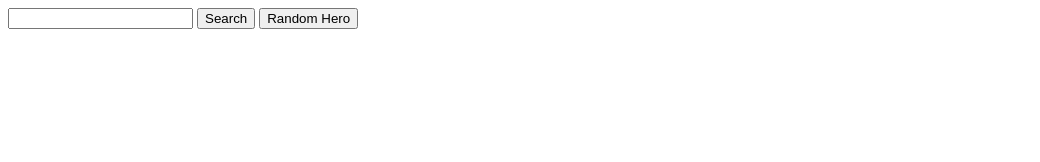
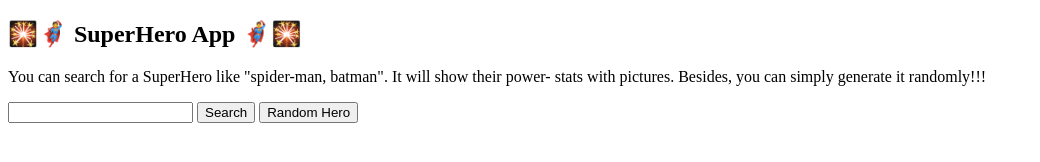
Before and after one commit to AnikaJC/SuperHero-App, a plain HTML site: page index.html in a window 1280 px wide. Shown: the whole page, without its empty margins (0-1040 px from the left). Drawn offline with Linux system fonts and the light colour scheme.

Commit message:
only change in html

```diff
--- a/index.html
+++ b/index.html
@@ -9,6 +9,8 @@
 </head>
 
 <body>
+  <h2> 🎇🦸 SuperHero App 🦸‍♂️🎇</h2>
+  <p> You can search for a SuperHero like "spider-man, batman". It will show their power- stats with pictures. Besides, you can simply generate it randomly!!!  </p>
   <input id ='searchInput' type = "text" >
   <button id = 'searchButton'> Search </button>
   <button id = 'SuperHeroButton'>Random Hero </button>
```
